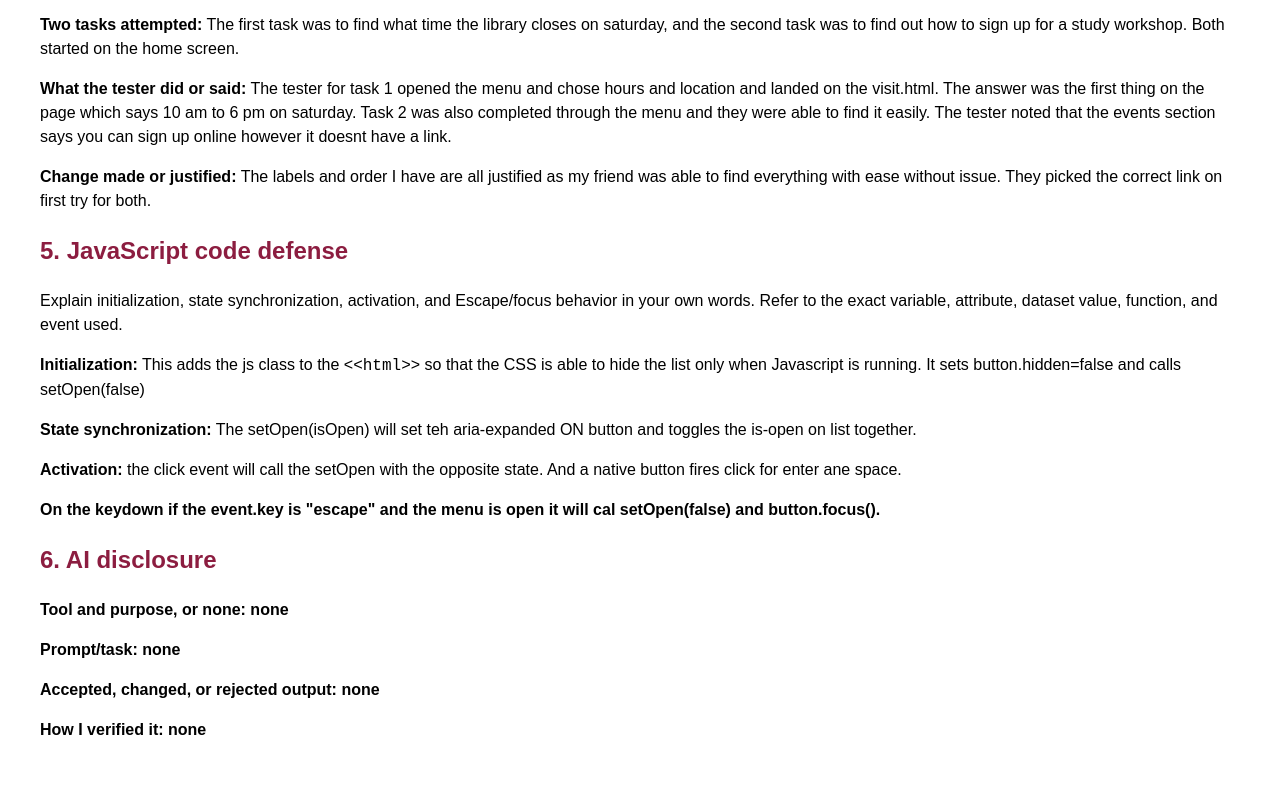
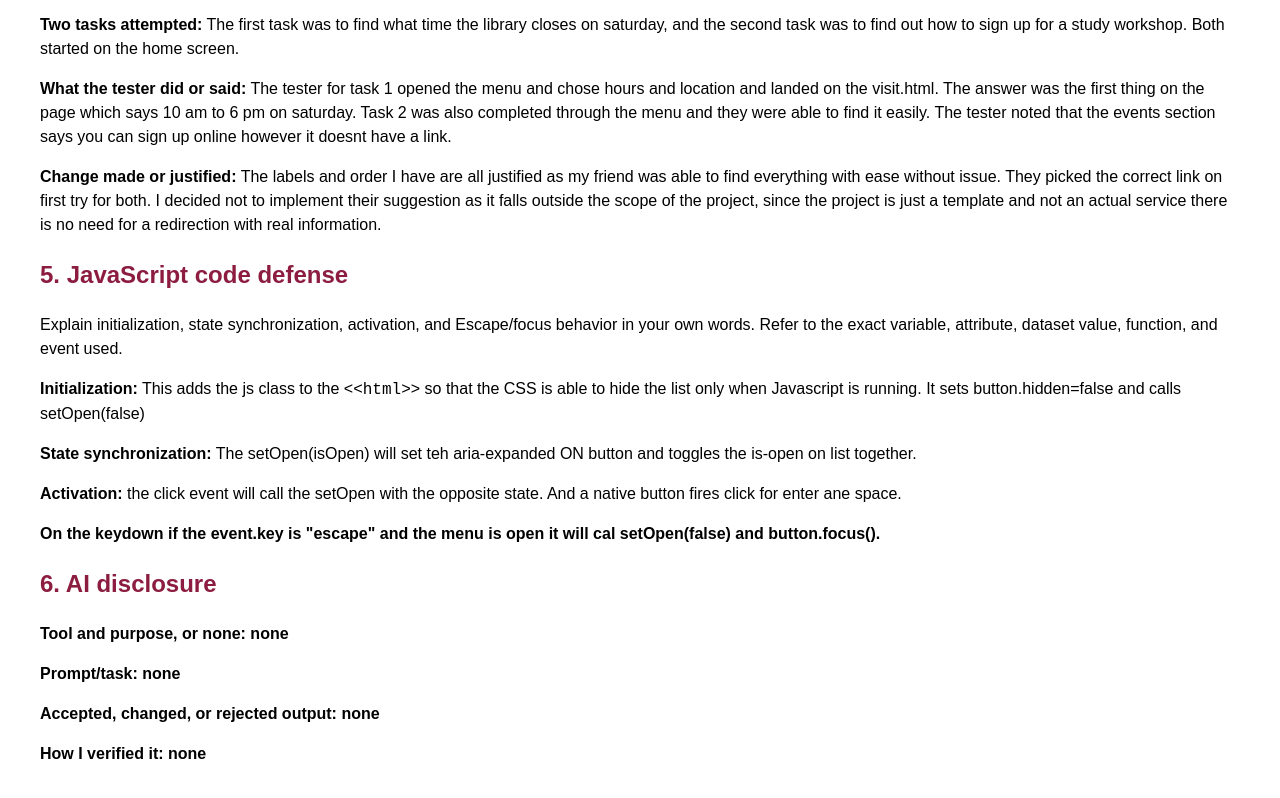
Before and after one commit to Joda132/Responsive-Site-Header-and-Navigation, a plain HTML site: page navigation-plan.html in a window 1280 px wide. Shown: the part 1619-2417 px from the top of the page. Before the commit the page ends 2393 px from the top, so only its background shows below. Drawn offline with Linux system fonts and the light colour scheme.

Commit message:
Updated Navigation.html
I updated the nav html file and updated the justification section to explain why I chose not to implement my friends reccomendation

```diff
--- a/navigation-plan.html
+++ b/navigation-plan.html
@@ -112,7 +112,7 @@
 <p><strong>Tester relationship (no name needed):</strong> friend</p>
 <p><strong>Two tasks attempted:</strong> The first task was to find what time the library closes on saturday, and the second task was to find out how to sign up for a study workshop. Both started on the home screen.</p>
 <p><strong>What the tester did or said:</strong> The tester for task 1 opened the menu and chose hours and location and landed on the visit.html. The answer was the first thing on the page which says 10 am to 6 pm on saturday. Task 2 was also completed through the menu and they were able to find it easily. The tester noted that the events section says you can sign up online however it doesnt have a link.</p>
-<p><strong>Change made or justified:</strong> The labels and order I have are all justified as my friend was able to find everything with ease without issue. They picked the correct link on first try for both.</p>
+<p><strong>Change made or justified:</strong> The labels and order I have are all justified as my friend was able to find everything with ease without issue. They picked the correct link on first try for both. I decided not to implement their suggestion as it falls outside the scope of the project, since the project is just a template and not an actual service there is no need for a redirection with real information.</p>
 
 <h2>5. JavaScript code defense</h2>
 <p>Explain initialization, state synchronization, activation, and Escape/focus behavior in your own words. Refer to the exact variable, attribute, dataset value, function, and event used.</p>
```
